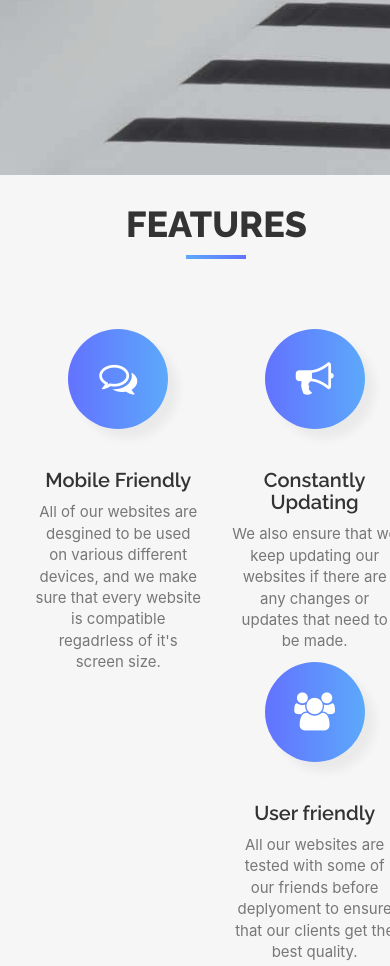
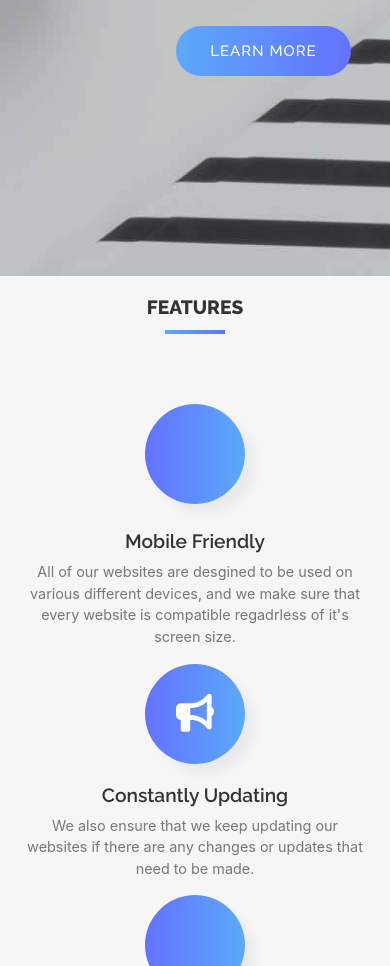
Before and after one commit to neilLawyer/SOMEONEHELPME, a React (Create React App) app: page / in a window 390 px wide. Shown: the part 1034-2000 px from the top of the page. Built offline with nearby package versions, Linux system fonts and the light colour scheme; a small style sheet from the web is missing; what smooth-scroll would draw is missing.

Commit message:
Update App.css for mobile responsiveness

```diff
--- a/public/index.html
+++ b/public/index.html
@@ -1,51 +1,59 @@
+<!DOCTYPE html>
+<html lang="en">
+
 <head>
   <meta charset="utf-8" />
-  <meta name="viewport" content="width=device-width, initial-scale=1" />
+  <meta name="viewport" content="width=device-width, initial-scale=1.0" />
+  <meta name="description" content="Responsive site using React" />
+  <meta name="author" content="@Issaafalkattan" />
+  <title>Launchpad Sites</title>
+
+  <!-- Favicon and Touch Icons -->
   <link rel="shortcut icon" href="img/favicon.ico" type="image/x-icon" />
   <link rel="apple-touch-icon" href="img/apple-touch-icon.png" />
+  <link rel="apple-touch-icon" sizes="72x72" href="img/apple-touch-icon-72x72.png" />
+  <link rel="apple-touch-icon" sizes="114x114" href="img/apple-touch-icon-114x114.png" />
+
+  <!-- Bootstrap CSS (Use CDN for better loading) -->
   <link
-    rel="apple-touch-icon"
-    sizes="72x72"
-    href="img/apple-touch-icon-72x72.png"
-  />
-  <link
-    rel="apple-touch-icon"
-    sizes="114x114"
-    href="img/apple-touch-icon-114x114.png"
+    rel="stylesheet"
+    href="https://stackpath.bootstrapcdn.com/bootstrap/5.1.3/css/bootstrap.min.css"
+    integrity="sha384-KyZXEJjR8U5p5fZ4o41p2Nqg6V5Yw6ba9WmPRUowRkj2osIf4c9tR8k7PE8ZQrbF"
+    crossorigin="anonymous"
   />
 
-  <link rel="stylesheet" type="text/css" href="css/bootstrap.css" />
+  <!-- Font Awesome Icons (Optional, for icons) -->
   <link
     rel="stylesheet"
-    type="text/css"
-    href="fonts/font-awesome/css/font-awesome.css"
+    href="https://cdnjs.cloudflare.com/ajax/libs/font-awesome/6.0.0-beta3/css/all.min.css"
+    integrity="sha384-SZXxXxXy5Ury8fR8R6gkRfX9A+Kp8n9f5Wqxf5v26Xx2fjkZ5uS6Nq7d7kQyZvZ5"
+    crossorigin="anonymous"
   />
+
+  <!-- Custom Styles (Ensure it's loaded after Bootstrap) -->
   <link rel="stylesheet" type="text/css" href="css/style.css" />
+
+  <!-- Nivo Lightbox (Optional, only if needed) -->
   <link
     rel="stylesheet"
     type="text/css"
     href="css/nivo-lightbox/nivo-lightbox.css"
   />
   <link rel="stylesheet" type="text/css" href="css/nivo-lightbox/default.css" />
+
+  <!-- Google Fonts (Keep only necessary fonts) -->
   <link
-    href="https://fonts.googleapis.com/css?family=Open+Sans:300,400,600,700"
+    href="https://fonts.googleapis.com/css2?family=Open+Sans:wght@300;400;600;700&family=Lato:wght@400;700&family=Raleway:wght@300;400;500;600;700;800;900&display=swap"
     rel="stylesheet"
   />
-  <link
-    href="https://fonts.googleapis.com/css?family=Lato:400,700"
-    rel="stylesheet"
-  />
-  <link
-    href="https://fonts.googleapis.com/css?family=Raleway:300,400,500,600,700,800,900"
-    rel="stylesheet"
-  />
-  <title>Launchpad Sites</title>
-  <meta name="description" content="" />
-  <meta name="author" content="@Issaafalkattan" />
 </head>
 
 <body id="page-top" data-spy="scroll" data-target=".navbar-fixed-top">
   <div id="root"></div>
+
+  <!-- Scripts -->
   <script type="text/javascript" src="js/jquery.1.11.1.js"></script>
-  <script type="text/javascript" src="js/bootstrap.js"></script>
+  <script type="text/javascript" src="js/bootstrap.bundle.min.js"></script> <!-- Use the bundled version of Bootstrap JS -->
 </body>
+
+</html>
--- a/src/App.css
+++ b/src/App.css
@@ -1,18 +1,40 @@
+/* Adjust styles for very small screens (max-width: 400px) */
 @media screen and (max-width: 400px) {
+  /* #features adjustments */
   #features {
-    padding: 20px;
-    width: 111%;
+    padding: 15px; /* Reduced padding to make room */
+    width: 100%; /* Ensure it fits within the parent container */
   }
+
+  /* Adjust the width of other sections to fit within mobile screen */
   #about,
   #services,
   #testimonials,
   #team,
   #contact,
   #footer {
-    width: 111%;
+    width: 100%; /* Set the width to 100% to fit in the container */
+    margin: 0 auto; /* Center the sections */
   }
 
+  /* Portfolio section adjustments */
   #portfolio {
-    width: 110%;
+    width: 100%; /* Ensure the portfolio fits within the container */
+    padding: 10px; /* Add some padding for spacing */
+  }
+
+  /* Adjust font size for readability */
+  h1, h2, h3, h4 {
+    font-size: 1.2rem; /* Smaller font sizes for headings */
+  }
+
+  p {
+    font-size: 0.9rem; /* Slightly smaller text for paragraphs */
+  }
+
+  /* Add margins and padding to make elements fit and look neat */
+  #features, #about, #services, #testimonials, #team, #contact, #footer {
+    padding: 10px;
+    margin-bottom: 15px; /* Add space between sections */
   }
 }
```
